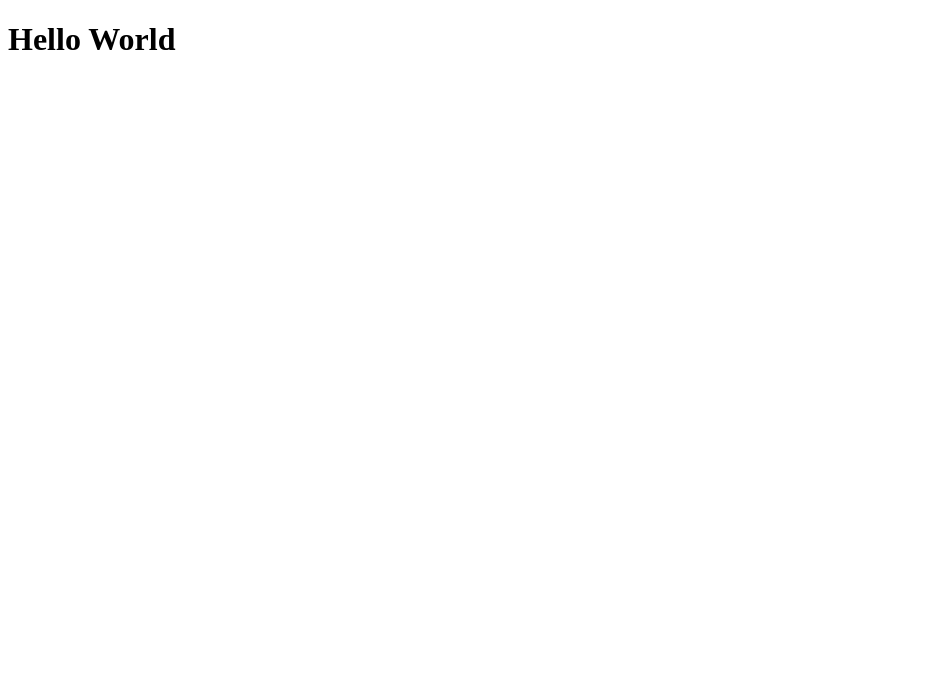
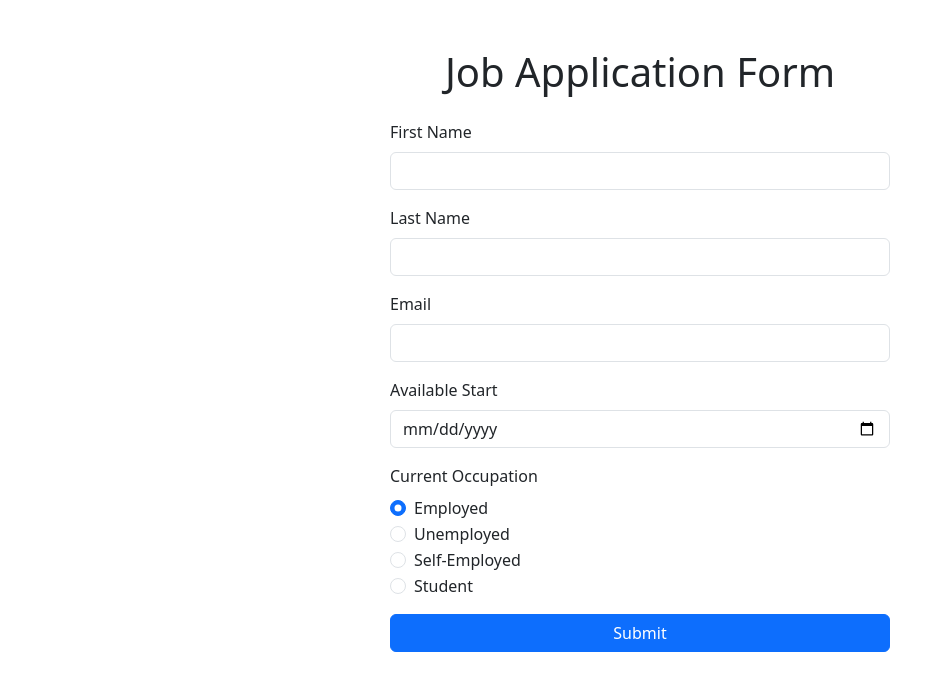
Before and after one commit to martywebdev/python-django-webapp, a Django app: page / in a window 1280 px wide. Before the commit the part shown is almost empty. Shown: the top 691 px of the page, without its empty margins (0-945 px from the left). Run offline with Django 5.2, Linux system fonts and the light colour scheme.

Commit message:
add job application form

```diff
--- a/job_application/templates/index.html
+++ b/job_application/templates/index.html
@@ -1,11 +1,129 @@
 <!DOCTYPE html>
 <html lang="en">
-<head>
-    <meta charset="UTF-8">
-    <meta name="viewport" content="width=device-width, initial-scale=1.0">
-    <title>Document</title>
-</head>
-<body>
-    <h1>Hello World</h1>
-</body>
+  <head>
+    <meta charset="UTF-8" />
+    <meta name="viewport" content="width=device-width, initial-scale=1" />
+    <title>Job Application Form</title>
+    <link
+      href="https://cdn.jsdelivr.net/npm/bootstrap@5.3.8/dist/css/bootstrap.min.css"
+      rel="stylesheet"
+      integrity="sha384-sRIl4kxILFvY47J16cr9ZwB07vP4J8+LH7qKQnuqkuIAvNWLzeN8tE5YBujZqJLB"
+      crossorigin="anonymous"
+    />
+  </head>
+  <body>
+    <div class="container mt-5">
+      <div class="mx-auto" style="max-width: 500px">
+        <h1 class="mb-4 text-center">Job Application Form</h1>
+
+
+        <form action="/" method="POST">
+            {% csrf_token %}
+          <!-- First Name -->
+          <div class="mb-3">
+            <label for="first_name" class="form-label">First Name</label>
+            <input
+              type="text"
+              class="form-control"
+              id="first_name"
+              name="first_name"
+              required
+            />
+          </div>
+
+          <!-- Last Name -->
+          <div class="mb-3">
+            <label for="last_name" class="form-label">Last Name</label>
+            <input
+              type="text"
+              class="form-control"
+              id="last_name"
+              name="last_name"
+              required
+            />
+          </div>
+
+          <!-- Email -->
+          <div class="mb-3">
+            <label for="email" class="form-label">Email</label>
+            <input
+              type="email"
+              class="form-control"
+              id="email"
+              name="email"
+              required
+            />
+          </div>
+
+          <!-- Available Start Date -->
+          <div class="mb-3">
+            <label for="date" class="form-label">Available Start</label>
+            <input
+              type="date"
+              class="form-control"
+              id="date"
+              name="date"
+              required
+            />
+          </div>
+
+          <!-- Occupation -->
+          <div class="mb-3">
+            <label class="form-label">Current Occupation</label>
+            <div class="form-check">
+              <input
+                class="form-check-input"
+                type="radio"
+                name="occupation"
+                id="employed"
+                value="employed"
+                checked
+                required
+              />
+              <label class="form-check-label" for="employed">Employed</label>
+            </div>
+            <div class="form-check">
+              <input
+                class="form-check-input"
+                type="radio"
+                name="occupation"
+                id="unemployed"
+                value="unemployed"
+                required
+              />
+              <label class="form-check-label" for="unemployed">Unemployed</label>
+            </div>
+            <div class="form-check">
+              <input
+                class="form-check-input"
+                type="radio"
+                name="occupation"
+                id="self-employed"
+                value="self-employed"
+                required
+              />
+              <label class="form-check-label" for="self-employed">Self-Employed</label>
+            </div>
+            <div class="form-check">
+              <input
+                class="form-check-input"
+                type="radio"
+                name="occupation"
+                id="student"
+                value="student"
+                required
+              />
+              <label class="form-check-label" for="student">Student</label>
+            </div>
+          </div>
+
+          <!-- Submit Button -->
+          <button type="submit" class="btn btn-primary w-100 mb-4">
+            Submit
+          </button>
+        </form>
+      </div>
+    </div>
+    <script src="https://cdn.jsdelivr.net/npm/bootstrap@5.3.8/dist/js/bootstrap.bundle.min.js"></script>
+  </body>
 </html>
```
